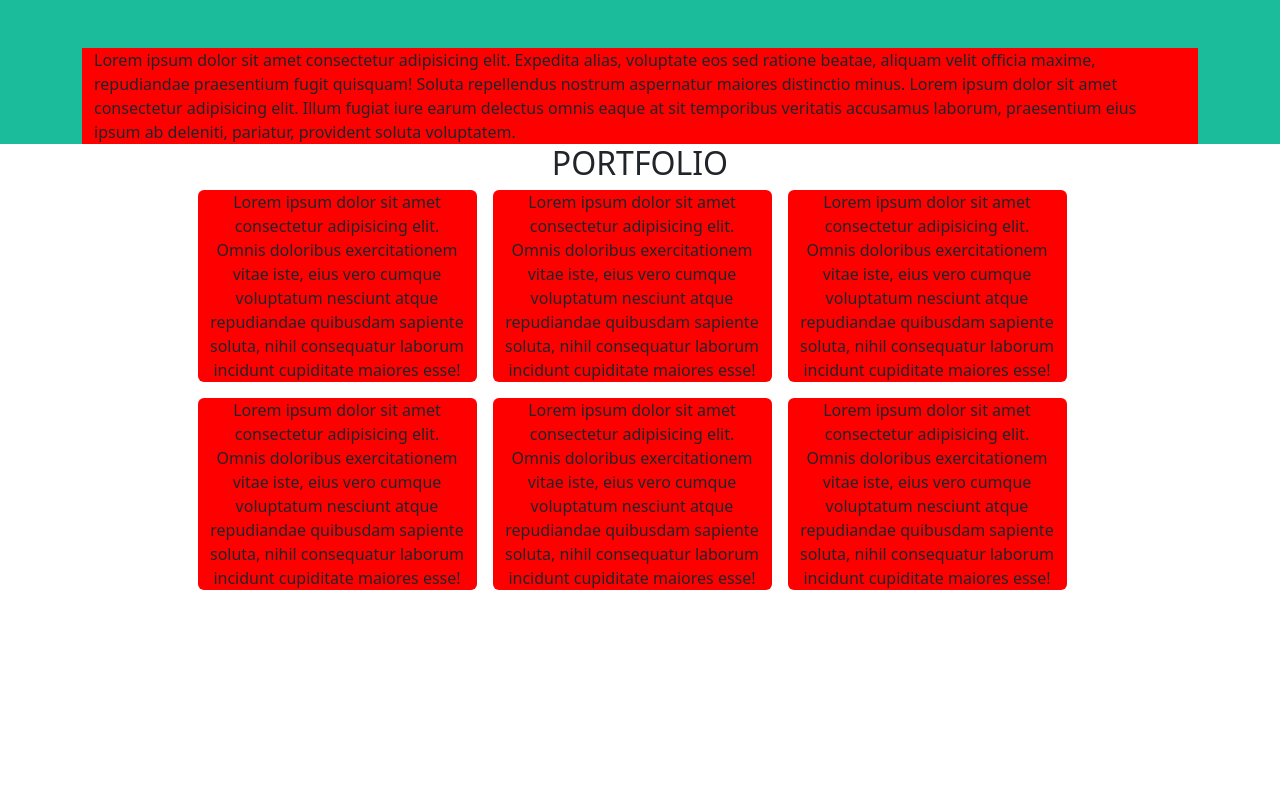
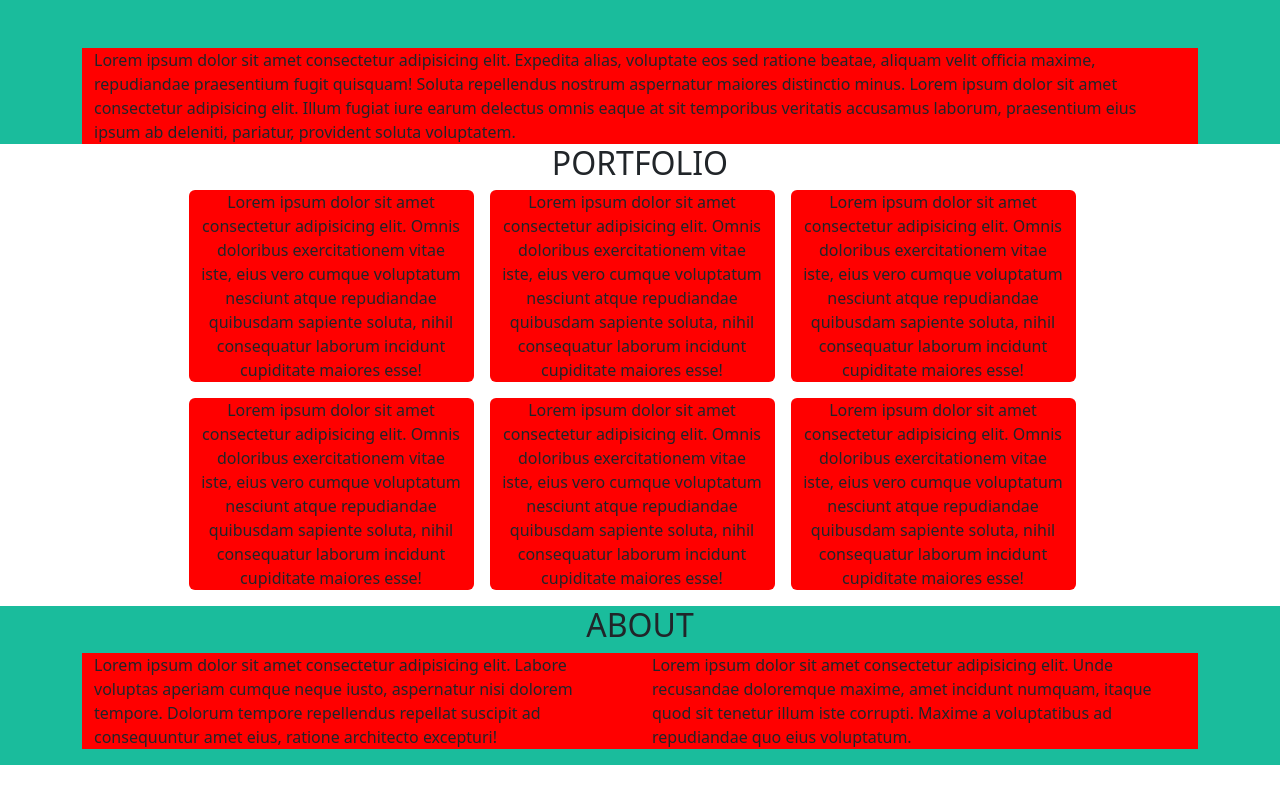
Before and after one commit to dariolaseta/html-css-bootstrap-freelancer, a plain HTML site: page index.html in a window 1280 px wide. Drawn offline with nearby package versions, Linux system fonts and the light colour scheme.

Commit message:
started about section

```diff
--- a/css/style.css
+++ b/css/style.css
@@ -11,3 +11,7 @@
 .my_bg-red{
     background-color: red;
 }
+
+.my_about{
+    background-color: #1abc9c;
+}
--- a/index.html
+++ b/index.html
@@ -25,12 +25,11 @@
                 </div>
             </section>
 
-
-            <section class="portfolio text-center">
+            <section class="my_portfolio text-center">
                 <h2>PORTFOLIO</h2>
 
-                <div class="my_box d-flex justify-content-center">
-                    <div class="row container-sm d-flex justify-content-center">
+                <div class="my_box container d-flex justify-content-center">
+                    <div class="row d-flex justify-content-center">
                         <div class="col-xs-12 col-md-4 col-lg-3 my_bg-red mb-3 me-3 rounded">
                             Lorem ipsum dolor sit amet consectetur adipisicing elit. Omnis doloribus exercitationem vitae iste, eius vero cumque voluptatum nesciunt atque repudiandae quibusdam sapiente soluta, nihil consequatur laborum incidunt cupiditate maiores esse!
                         </div>
@@ -57,6 +56,22 @@
                     </div>
                 </div>
             </section>
+
+            <section class="my_about">
+                <h2 class="text-center">ABOUT</h2>
+
+                <div class="my_box d-flex flex-wrap justify-content-center">
+                    <div class="row container-sm">
+                        <div class="col-xs-12 col-md mb-3 my_bg-red">
+                            Lorem ipsum dolor sit amet consectetur adipisicing elit. Labore voluptas aperiam cumque neque iusto, aspernatur nisi dolorem tempore. Dolorum tempore repellendus repellat suscipit ad consequuntur amet eius, ratione architecto excepturi!
+                        </div>
+
+                        <div class="col-xs-12 col-md mb-3 my_bg-red">
+                            Lorem ipsum dolor sit amet consectetur adipisicing elit. Unde recusandae doloremque maxime, amet incidunt numquam, itaque quod sit tenetur illum iste corrupti. Maxime a voluptatibus ad repudiandae quo eius voluptatum.
+                        </div>
+                    </div>
+                </div>
+            </section>
         </main>
 
         <footer>
```
